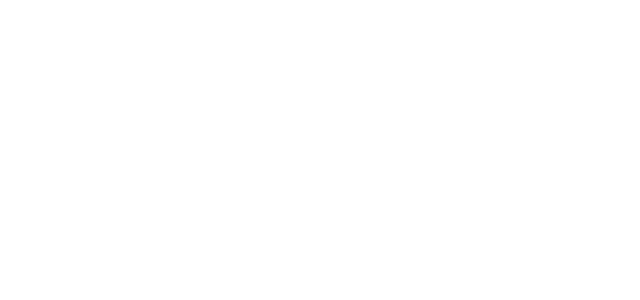
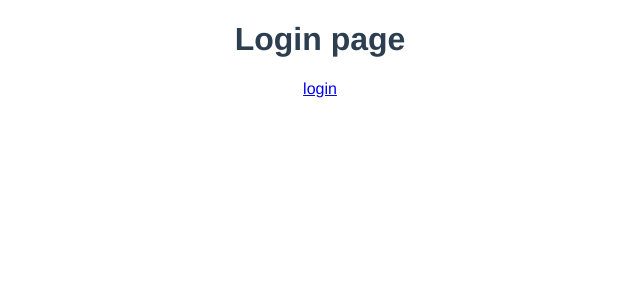
Before and after one commit to Neighbormood/neighbormood, a Vue app in the folder client/: page /login in a window 1280 px wide. Shown: the top 300 px of the page, without its empty margins (320-960 px from the left). Built offline with nearby package versions, Linux system fonts and the light colour scheme.

Commit message:
temporary login link

```diff
--- a/client/src/views/Login.vue
+++ b/client/src/views/Login.vue
@@ -1,3 +1,7 @@
 <template>
-    <div id="login-view"></div>
+    <div id="login-view">
+        <h1>Login page</h1>
+        <!-- Temporary login link -->
+        <router-link to="/">login</router-link>
+    </div>
 </template>
```
